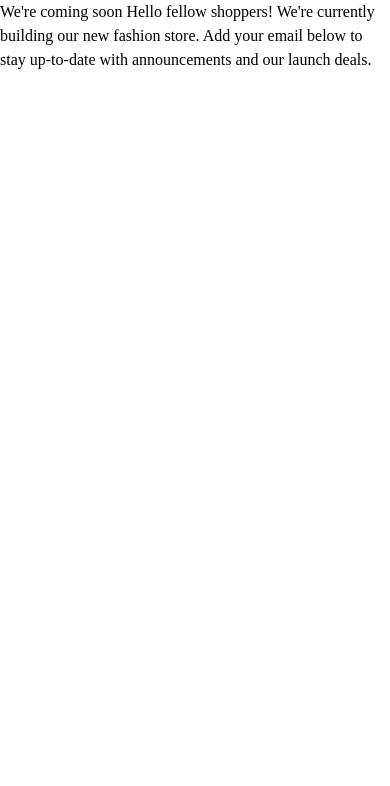
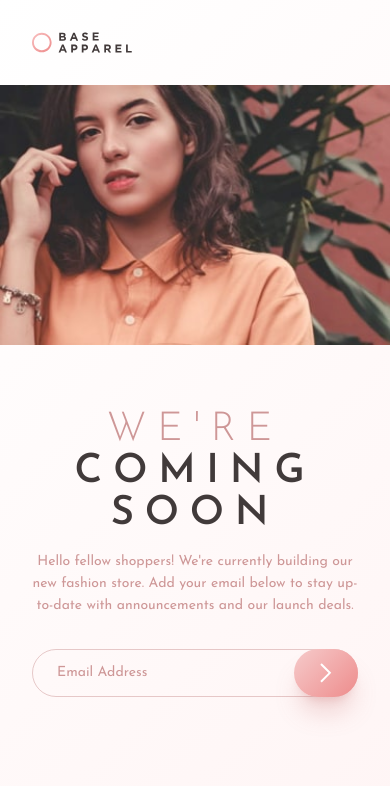
Before and after one commit to AGutierrezR/base-apparel-coming-soon, a website built with Vite: page index.html in a window 390 px wide. Built offline with nearby package versions, Linux system fonts and the light colour scheme.

Commit message:
Add mobile version

```diff
--- a/index.html
+++ b/index.html
@@ -1,25 +1,122 @@
 <!DOCTYPE html>
 <html lang="en">
-<head>
-  <meta charset="UTF-8">
-  <meta name="viewport" content="width=device-width, initial-scale=1.0"> <!-- displays site properly based on user's device -->
+  <head>
+    <meta charset="UTF-8" />
+    <meta name="viewport" content="width=device-width, initial-scale=1.0" />
+    <link
+      rel="icon"
+      type="image/png"
+      sizes="32x32"
+      href="./images/favicon-32x32.png"
+    />
 
-  <link rel="icon" type="image/png" sizes="32x32" href="./images/favicon-32x32.png">
+    <title>Frontend Mentor | Base Apparel coming soon page</title>
+  </head>
+  <body>
+    <div
+      class="min-h-screen bg-gradient-1 text-sm leading-[1.5714] text-desaturated-red"
+    >
+      <header>
+        <div class="p-8">
+          <a href="#">
+            <span class="sr-only"> Home </span>
+            <img
+              class="w-[clamp(6.25rem,26.667%,9.875rem)]"
+              src="images/logo.svg"
+              alt=""
+          /></a>
+        </div>
+      </header>
 
-  <title>Frontend Mentor | Base Apparel coming soon page</title>
+      <div aria-hidden="true">
+        <picture>
+          <source
+            media="(min-width: 62.5em)"
+            srcset="images/hero-desktop.jpg"
+          />
+          <img
+            src="images/hero-mobile.jpg"
+            alt=""
+            class="h-full w-full object-cover object-top"
+            draggable="false"
+          />
+        </picture>
+      </div>
 
-  <!-- Feel free to remove these styles or customise in your own stylesheet 👍 -->
-  <style>
-    .attribution { font-size: 11px; text-align: center; }
-    .attribution a { color: hsl(228, 45%, 44%); }
-  </style>
-</head>
-<body>
-
-  We're coming soon
-
-  Hello fellow shoppers! We're currently building our new fashion store.
-  Add your email below to stay up-to-date with announcements and our launch deals.
-
+      <main>
+        <div class="mx-auto max-w-[524px] px-8 py-16">
+          <div class="mb-8 text-center">
+            <h1
+              class="mb-4 text-[2.5rem] font-light uppercase leading-[1.05] tracking-[0.27em]"
+            >
+              We're
+              <strong class="block font-semibold text-dark-grayish-red"
+                >coming soon</strong
+              >
+            </h1>
+            <p>
+              Hello fellow shoppers! We're currently building our new fashion
+              store. Add your email below to stay up-to-date with announcements
+              and our launch deals.
+            </p>
+          </div>
+          <form>
+            <label class="sr-only" for="email">Email</label>
+            <div class="relative">
+              <input
+                class="block h-12 w-full rounded-3xl border border-desaturated-red/50 bg-transparent px-6 pr-18 text-dark-grayish-red placeholder-desaturated-red focus:border-desaturated-red focus:outline-none"
+                placeholder="Email Address"
+                type="text"
+              />
+              <div
+                class="invisible absolute right-18 top-0 inline-flex h-12 items-center"
+              >
+                <svg xmlns="http://www.w3.org/2000/svg" width="24" height="24">
+                  <g fill="none" fill-rule="evenodd">
+                    <circle cx="12" cy="12" r="12" fill="#F96464" />
+                    <path
+                      fill="#FFF"
+                      fill-rule="nonzero"
+                      d="M13.256 6v9.056h-2V6h2zm-.944 12.464c-.384 0-.699-.104-.944-.312a1.027 1.027 0 0 1-.368-.824c0-.33.125-.608.376-.832.25-.224.563-.336.936-.336.373 0 .68.112.92.336.24.224.36.501.36.832 0 .341-.117.616-.352.824-.235.208-.544.312-.928.312z"
+                    />
+                  </g>
+                </svg>
+              </div>
+              <button
+                class="absolute right-0 top-0 h-12 w-16 rounded-3xl bg-button-gradient text-dark-grayish-red shadow-xl shadow-button"
+                type="submit"
+                aria-label="Submit"
+              >
+                <svg
+                  class="mx-auto"
+                  xmlns="http://www.w3.org/2000/svg"
+                  width="12"
+                  height="20"
+                >
+                  <path
+                    fill="none"
+                    stroke="#FFF"
+                    stroke-width="2"
+                    d="M1 1l8.836 8.836L1 18.671"
+                  />
+                </svg>
+              </button>
+            </div>
+            <strong class="invisible mt-2 w-full px-6 text-soft-red"
+              >Please provide a valid email</strong
+            >
+          </form>
+        </div>
+      </main>
+    </div>
+    <!-- <footer>
+      <p class="attribution">
+        Challenge by
+        <a href="https://www.frontendmentor.io?ref=challenge" target="_blank"
+          >Frontend Mentor</a
+        >. Coded by <a href="#">Your Name Here</a>.
+      </p>
+    </footer> -->
     <script type="module" src="./src/main.js"></script>
+  </body>
 </html>
--- a/src/styles.css
+++ b/src/styles.css
@@ -1,4 +1,4 @@
-@import url('https://fonts.googleapis.com/css2?family=Epilogue:wght@500;700&display=swap');
+@import url('https://fonts.googleapis.com/css2?family=Josefin+Sans:wght@300;400;600&display=swap');
 
 @tailwind base;
 @tailwind components;
--- a/tailwind.config.js
+++ b/tailwind.config.js
@@ -4,10 +4,32 @@ module.exports = {
   content: ['./*.html'],
   theme: {
     fontFamily: {
-      sans: ['san-serif'],
+      sans: ['Josefin Sans', 'san-serif'],
     },
-    fontWeight: {},
-    colors: {},
+    fontWeight: {
+      light: '300',
+      normal: '400',
+      semibold: '600',
+    },
+    colors: {
+      'desaturated-red': 'hsl(0, 36%, 70%)',
+      'soft-red': 'hsl(0, 93%, 68%)',
+      'dark-grayish-red': 'hsl(0, 6%, 24%)',
+      transparent: 'transparent',
+    },
+    boxShadowColor: {
+      button: 'hsla(0, 44%, 60%, 0.25)',
+    },
+    backgroundImage: {
+      'gradient-1': 'linear-gradient(135deg, hsl(0, 0%, 100%) 0%, hsl(0, 100%, 98%) 100%)',
+      'button-gradient':
+        'linear-gradient(135deg, hsl(0, 70%, 88%) 0%, hsl(0, 74%, 74%) 100%)',
+    },
+    extend: {
+      spacing: {
+        18: '4.5rem',
+      },
+    },
   },
   plugins: [],
 }
```
